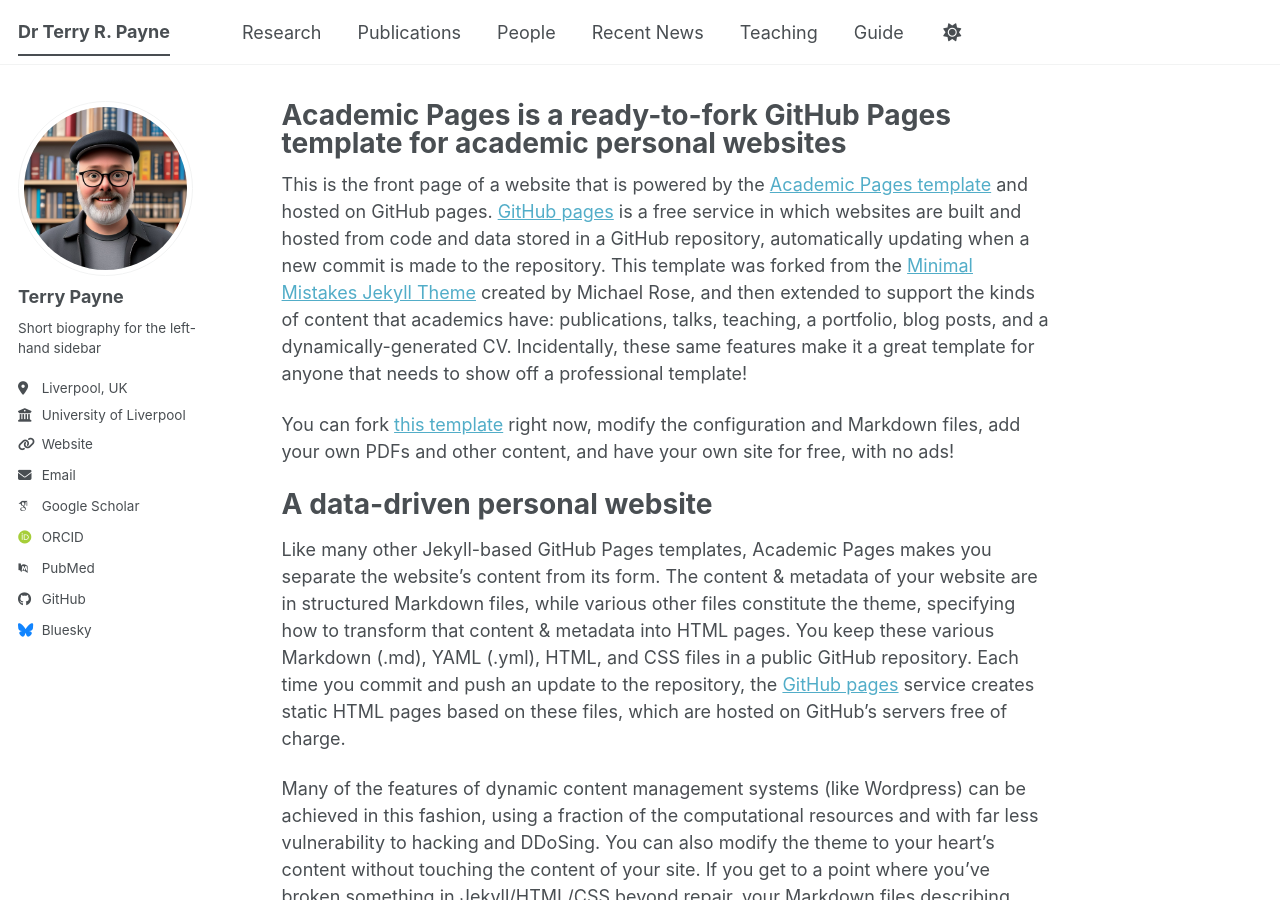
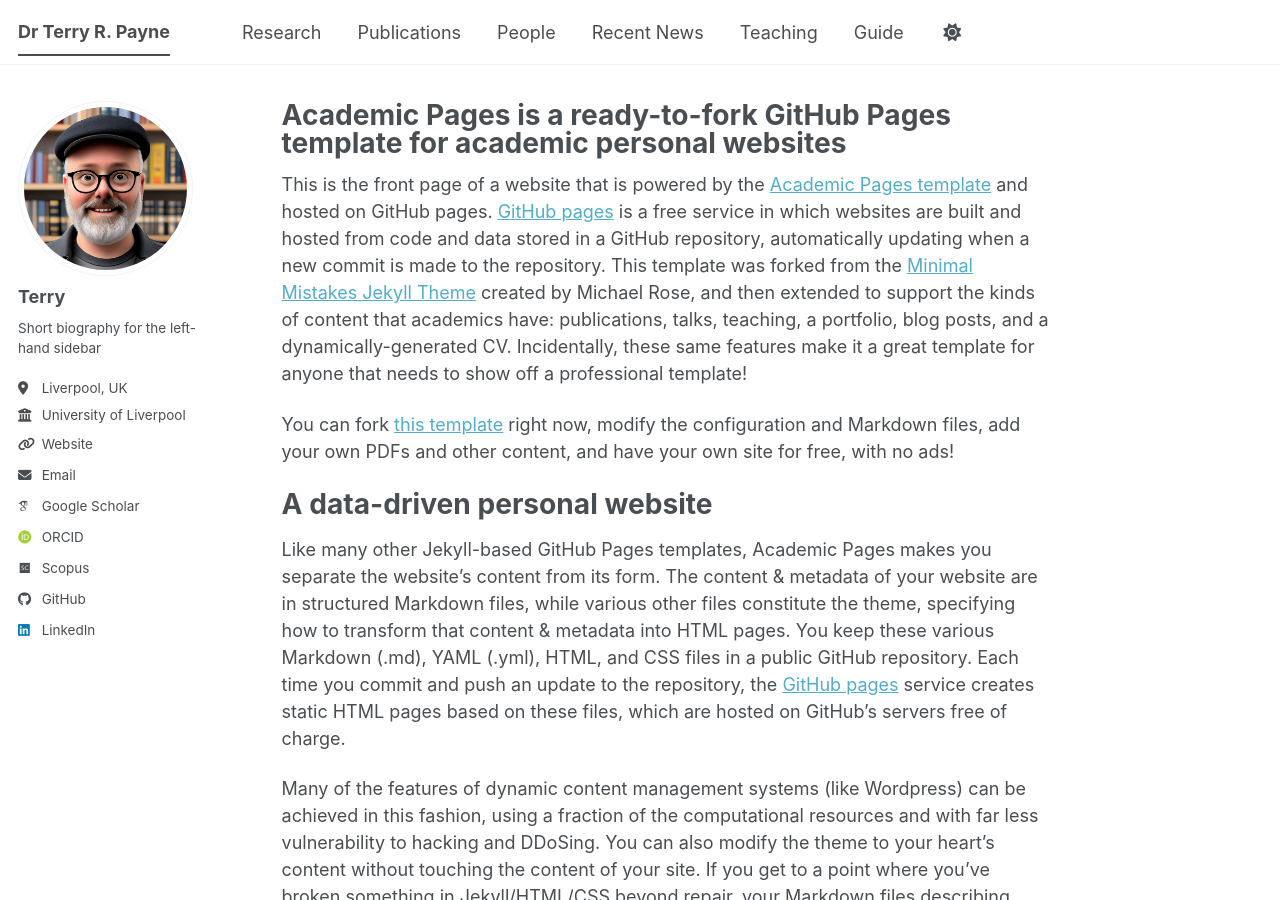
Before and after one commit to cappuccinofreak/cappuccinofreak.github.io, a Jekyll site: the page built from _pages/about.md, in a window 1280 px wide and 900 px high. Built offline with Jekyll 4.4.1, drawn with Linux system fonts in a browser that asks for light colours; some web fonts are replaced; a script bundle is joined from its source files by our own code; library files that are not in the unit come from our copies; part of the change alters nothing that is shown.

Commit message:
Update _config.yml

```diff
--- a/_config.yml
+++ b/_config.yml
@@ -23,8 +23,8 @@ repository               : "academicpages/academicpages.github.io"
 #               Additional customization can be done by editing /_includes/author-profile.html
 author:
   # Biographic information
-  avatar           : "TerryAvatar.png"
-  name             : "Terry Payne"
+  avatar           : "terry-avatar-small.png"
+  name             : "Terry"
   pronouns         : # example: "she/her"
   bio              : "Short biography for the left-hand sidebar"
   location         : "Liverpool, UK"
@@ -35,15 +35,15 @@ author:
   # Academic websites
   academia         : # URL
   arxiv            : # URL - Update with the correct link to your profile
-  googlescholar    : "https://scholar.google.com/citations?user=PS_CX0AAAAAJ"
+  googlescholar    : "https://scholar.google.com/citations?user=MrkZ_v0AAAAJ"
   inspire-hep      : # URL
   impactstory      : # URL
-  orcid            : "https://orcid.org/yourorcidurl"
+  orcid            : "https://orcid.org/0000-0002-0106-8731"
   semantic         : # URL
   ssrn             : # URL
-  pubmed           : "https://www.ncbi.nlm.nih.gov/pubmed/?term=john+snow"
+  pubmed           : # "https://www.ncbi.nlm.nih.gov/pubmed/?term=john+snow"
   researchgate     : # URL
-  scopus           : # URL
+  scopus           : "https://www.scopus.com/authid/detail.uri?authorId=7101919343"
   zotero           : # URL
 
 
@@ -51,13 +51,13 @@ author:
   bitbucket        : # Username - Update with your username on the site
   codepen          : # Username
   dribbble         : # Username
-  github           : "academicpages"
+  github           : "cappuccinofreak"
   kaggle           : # Username
   stackoverflow    : # User number or user number and name (i.e., use "1" or "1/jeff-atwood")
 
   # Social media
   artstation       : # Username
-  bluesky          : "bsky.app" # Replace this with you Bluesky username
+  bluesky          : # "bsky.app" # Replace this with you Bluesky username
   facebook         : # Username
   flickr           : # Username
   foursquare       : # Username
@@ -66,7 +66,7 @@ author:
   keybase          : # Username
   instagram        : # Username
   lastfm           : # Username
-  linkedin         : # Username
+  linkedin         : "Terry Payne" # Username
   mastodon         : # URL
   medium           : # URL
   pinterest        : # Username
```
